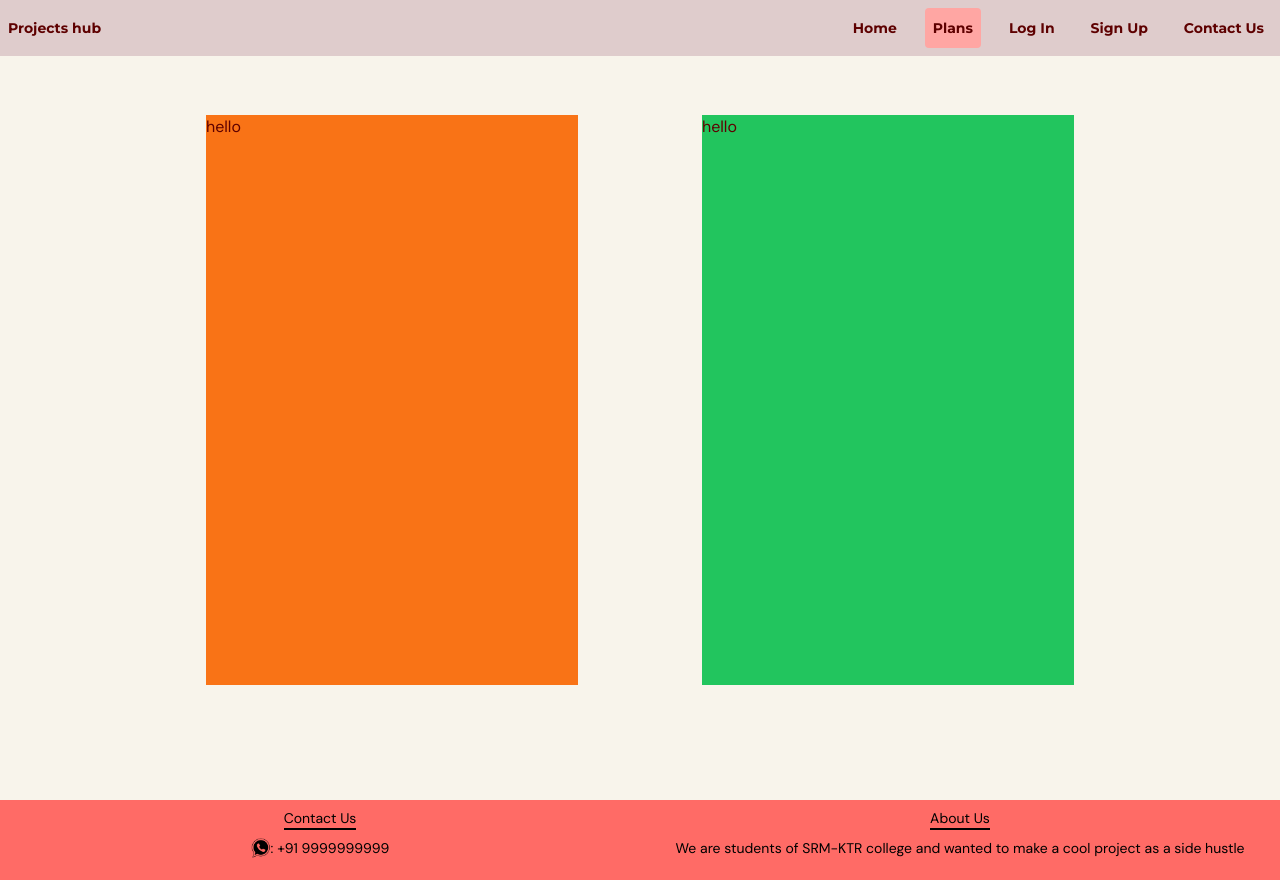
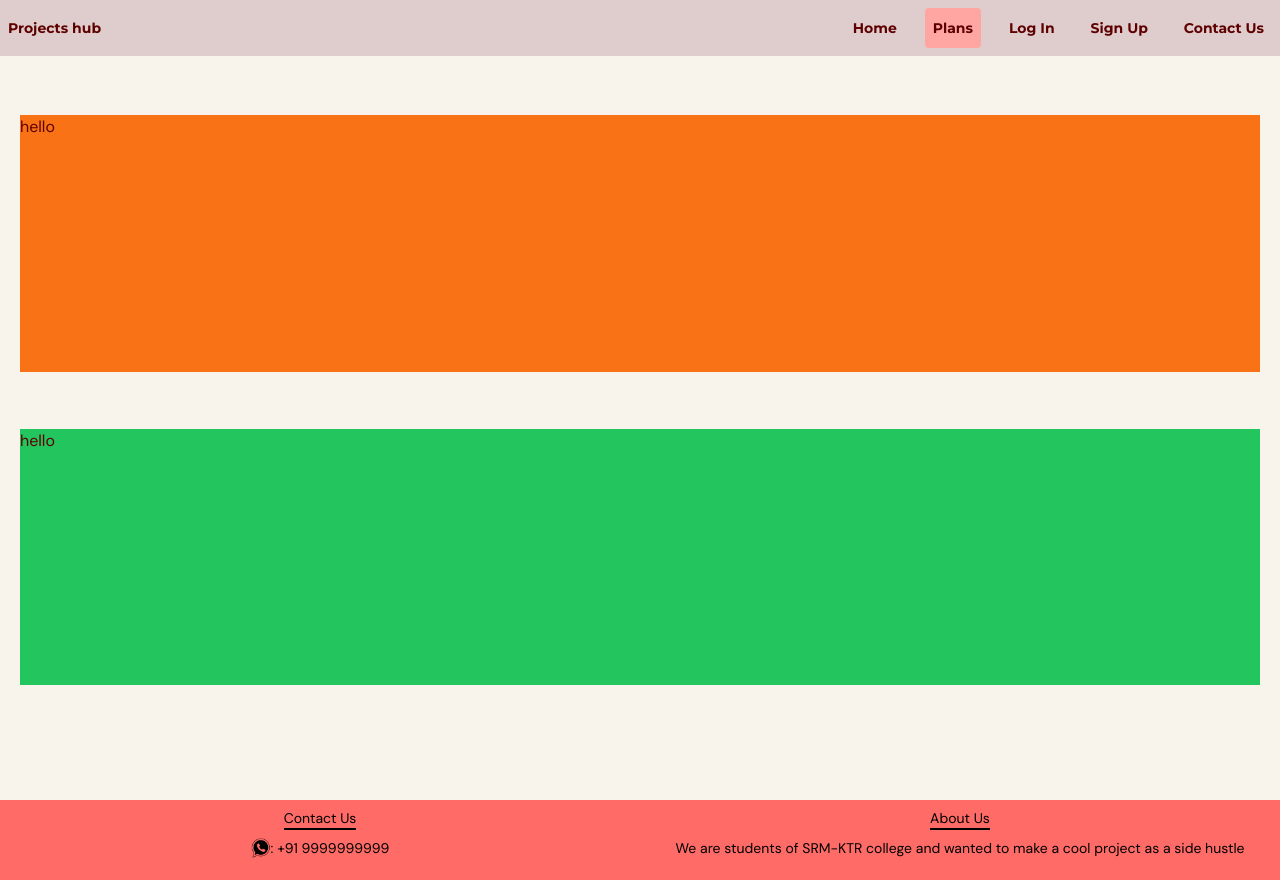
Before and after one commit to Ayush-Singh24/ProjectsHub, a Next.js app: page /plans in a window 1280 px wide. Built offline with nearby package versions, Linux system fonts and the light colour scheme.

Commit message:
made changes in page layout

```diff
--- a/src/pages/plans.tsx
+++ b/src/pages/plans.tsx
@@ -1,9 +1,9 @@
 export default function Plans() {
   return (
     <section className="h-full max-w-[1550px] mx-auto bg-gray-20 p-5 flex flex-col justify-center items-center">
-      <div className="flex justify-center h-3/4 gap-[10%] w-full">
-        <div className="bg-orange-500 basis-[30%]">hello</div>
-        <div className="bg-green-500 basis-[30%]">hello</div>
+      <div className="flex flex-col justify-center h-3/4 gap-[10%] w-full">
+        <div className="bg-orange-500 h-[50%]">hello</div>
+        <div className="bg-green-500 h-[50%]">hello</div>
       </div>
     </section>
   );
```
